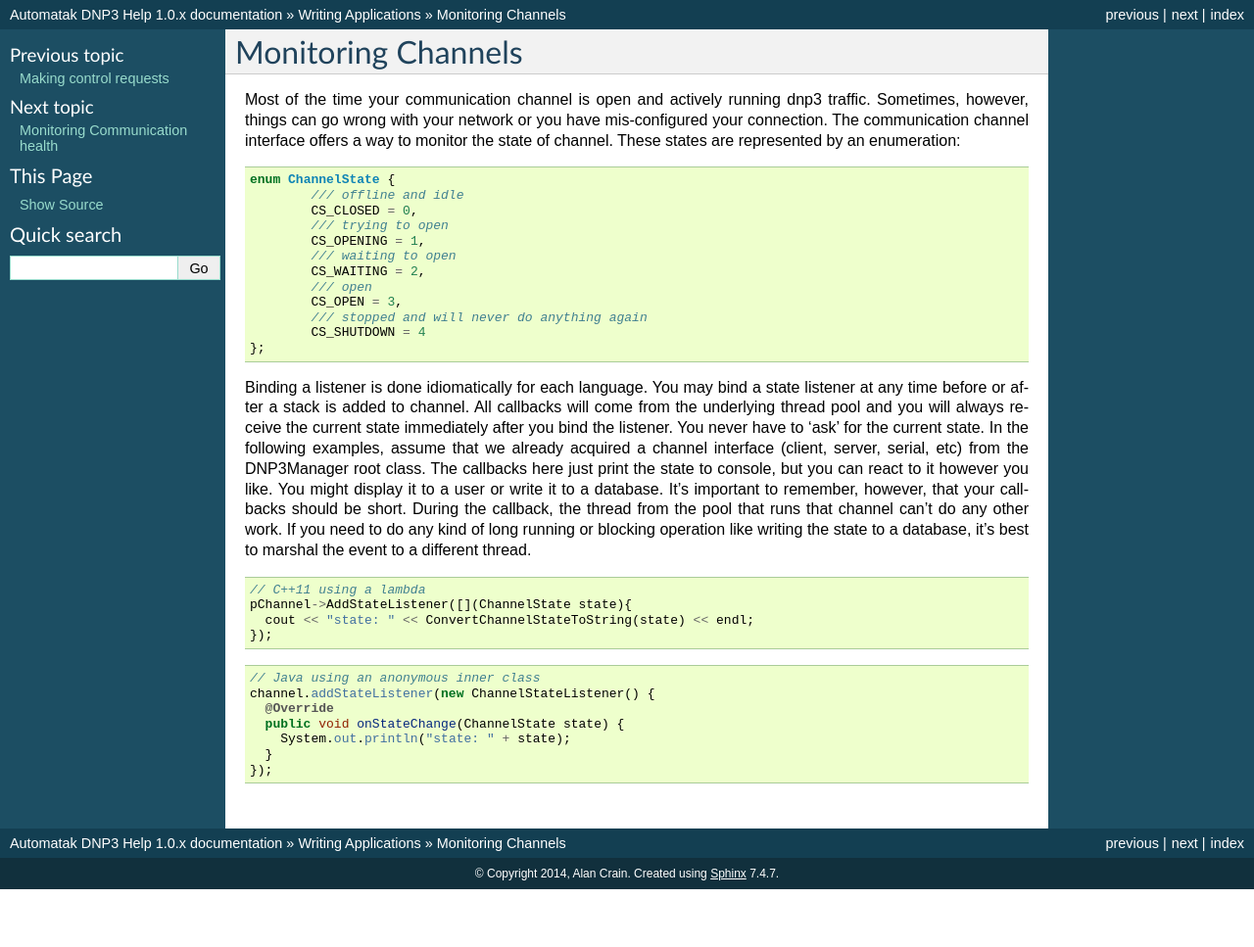
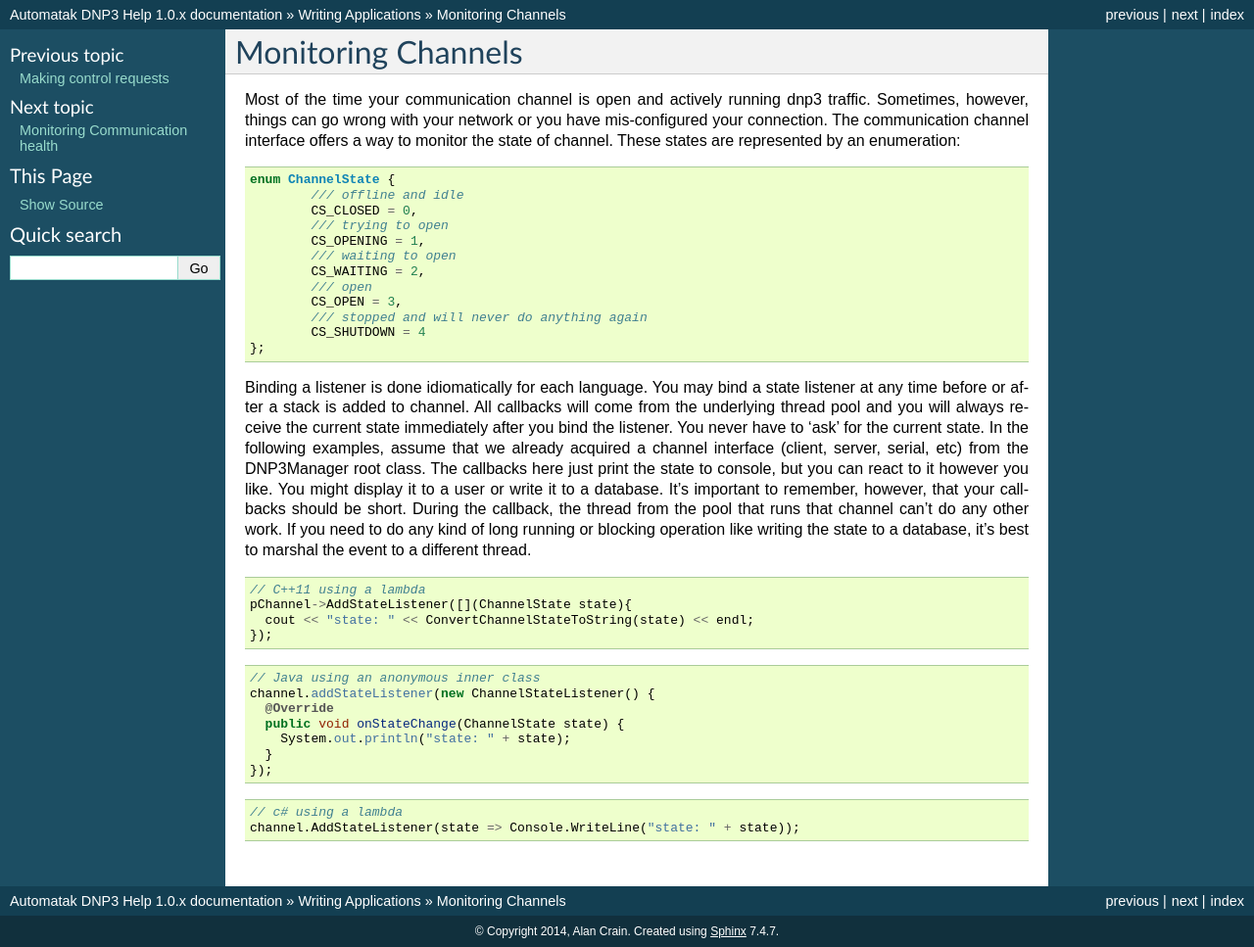
Before and after one commit to dnp3/opendnp3-guide, a Sphinx documentation site: the page built from source/writing-applications/Monitoring-channels.rst, in a window 1280 px wide. Shown: the whole page at 98% size. Built offline with Sphinx 7.4.7, drawn with Linux system fonts in a browser that asks for light colours; before the commit the page ends 908 px from its top, so only the background shows below that.

Commit message:
Fixed warnings

```diff
--- a/source/Embedded-systems.rst
+++ b/source/Embedded-systems.rst
@@ -16,9 +16,10 @@ The first step is to build boost for the Pi. Follow the directions [here](http:/
 
 With ARM libraries for Boost, you're ready to use autotools to cross-compile. My invocation of configure looked like:
 
-.. code-bloc:: bash
+.. code-block:: bash
 
-   env CPPFLAGS="-I/home/jadamcrain/x-tools/arm-unknown-linux-gnueabi/include" ./configure --host=arm-unknown-linux-gnueabi --build=i686-pc-linux-gnu --with-boost-libdir=/home/jadamcrain/x-tools/arm-unknown-linux-gnueabi/lib LDFLAGS="-lpthread" CXXFLAGS=-Os
+   env CPPFLAGS="-I/home/jadamcrain/x-tools/arm-unknown-linux-gnueabi/include" ./configure --host=arm-unknown-linux-gnueabi
+   --build=i686-pc-linux-gnu --with-boost-libdir=/home/jadamcrain/x-tools/arm-unknown-linux-gnueabi/lib LDFLAGS="-lpthread" CXXFLAGS=-Os
 
 
 You need to then copy your compiled Boost libraries and OpenDNP3 over to the PI using SCP or Filezilla (I personally prefer this).
--- a/source/writing-applications/Monitoring-channels.rst
+++ b/source/writing-applications/Monitoring-channels.rst
@@ -40,5 +40,6 @@ Binding a listener is done idiomatically for each language. You may bind a state
 
 
 .. code-block:: csharp
+
    // c# using a lambda
    channel.AddStateListener(state => Console.WriteLine("state: " + state));
```
